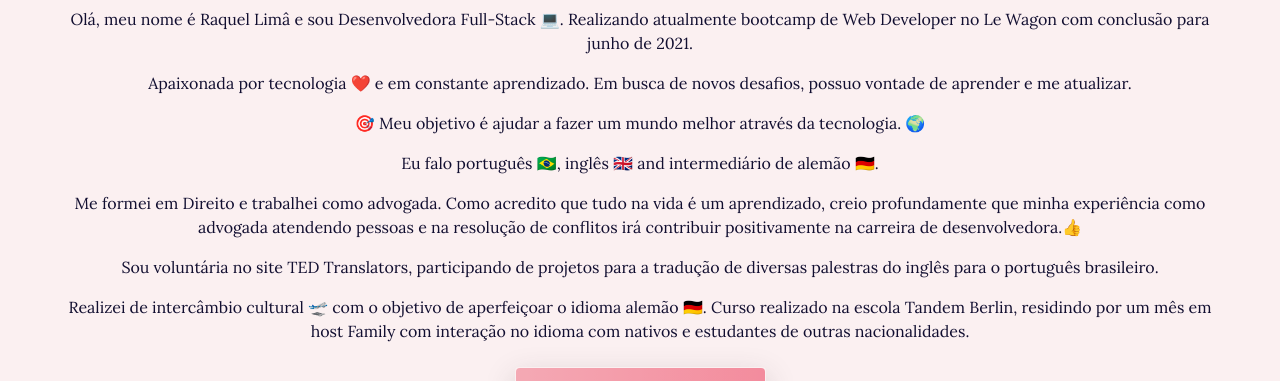
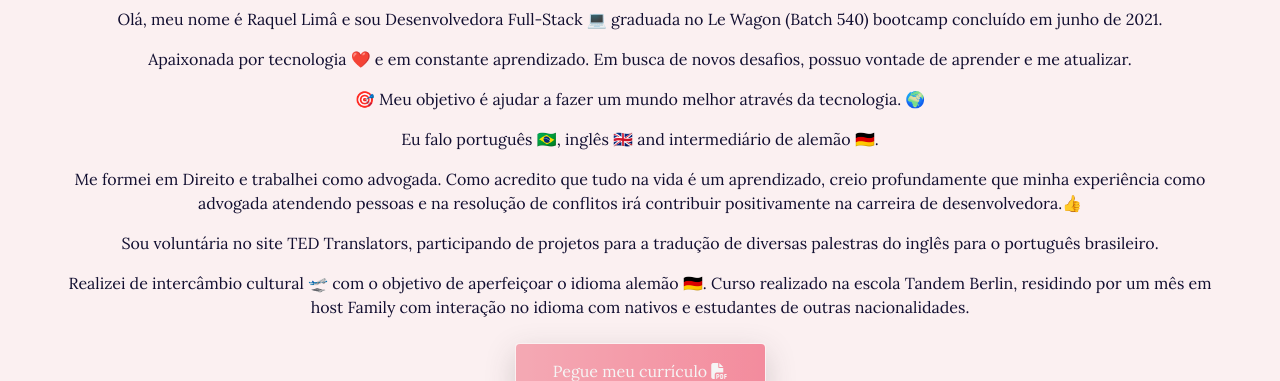
Before and after one commit to RaquelLima7/raquel-lima-dev, a plain HTML site: page pt.html in a window 1280 px wide. Shown: the part 719-1100 px from the top of the page. Drawn offline with nearby package versions, Linux system fonts and the light colour scheme.

Commit message:
change about me

```diff
--- a/pt.html
+++ b/pt.html
@@ -104,7 +104,7 @@
             <div class="about-title">
                 <h2 data-anime="top">Sobre mim</h2>
                 <div class="paragraph mt-4">
-                    <p> Olá, meu nome é Raquel Limâ e sou Desenvolvedora Full-Stack 💻. Realizando atualmente bootcamp de Web Developer no Le Wagon com conclusão para junho de 2021.
+                    <p> Olá, meu nome é Raquel Limâ e sou Desenvolvedora Full-Stack 💻 graduada no Le Wagon (Batch 540) bootcamp concluído em junho de 2021.
                     </p>
                     <p>Apaixonada por tecnologia ❤️ e em constante aprendizado. Em busca de novos desafios, possuo vontade de aprender e me atualizar.
                     <p> 🎯 Meu objetivo é ajudar a fazer um mundo melhor através da tecnologia. 🌍 </p>
```
Also changed, not shown: index.html (+1 -1 lines).
